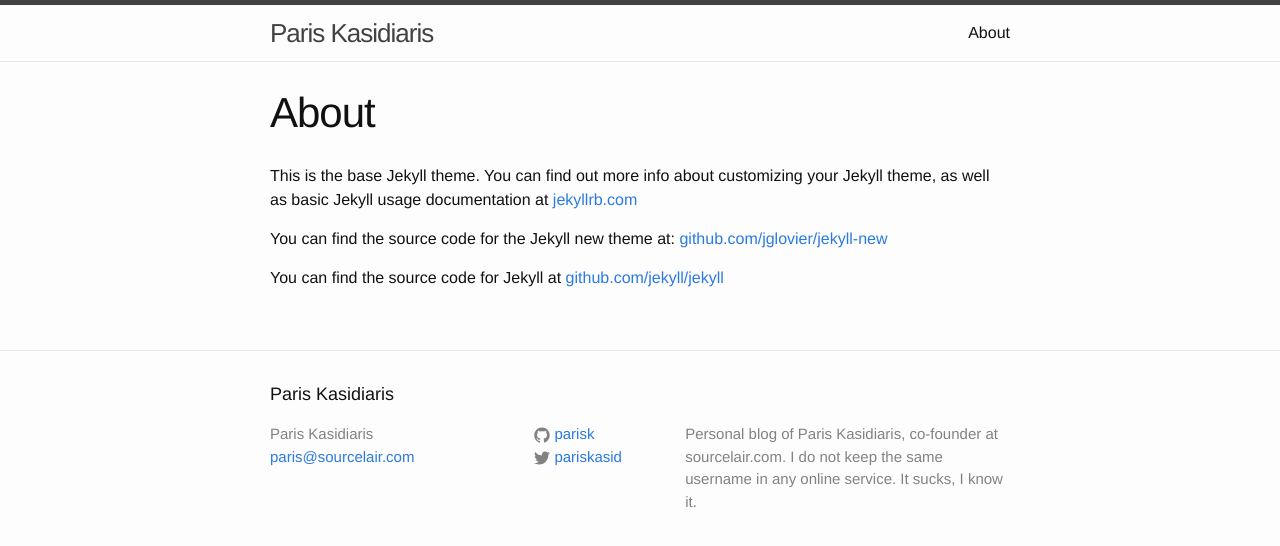
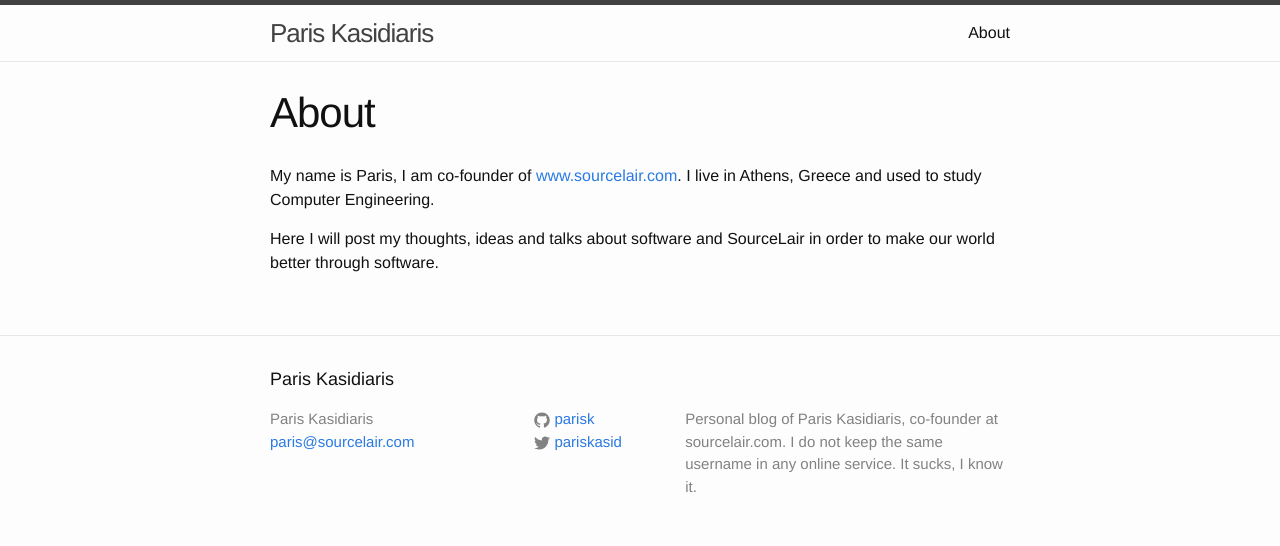
Before and after one commit to parisk/parisk.github.io, a Jekyll site: the page built from about.md, in a window 1280 px wide. Shown: the top 546 px of the page. Built offline with Jekyll 4.4.1, drawn with Linux system fonts in a browser that asks for light colours.

Commit message:
Update about and README

```diff
--- a/about.md
+++ b/about.md
@@ -4,8 +4,8 @@
 permalink: /about/
 ---
 
-This is the base Jekyll theme. You can find out more info about customizing your Jekyll theme, as well as basic Jekyll usage documentation at [jekyllrb.com](http://jekyllrb.com/)
+My name is Paris, I am co-founder of [www.sourcelair.com](https://www.sourcelair.com/home).
+I live in Athens, Greece and used to study Computer Engineering.
 
-You can find the source code for the Jekyll new theme at: [github.com/jglovier/jekyll-new](https://github.com/jglovier/jekyll-new)
-
-You can find the source code for Jekyll at [github.com/jekyll/jekyll](https://github.com/jekyll/jekyll)
+Here I will post my thoughts, ideas and talks about software and SourceLair
+in order to make our world better through software.
```
Also changed, not shown: README.md.
